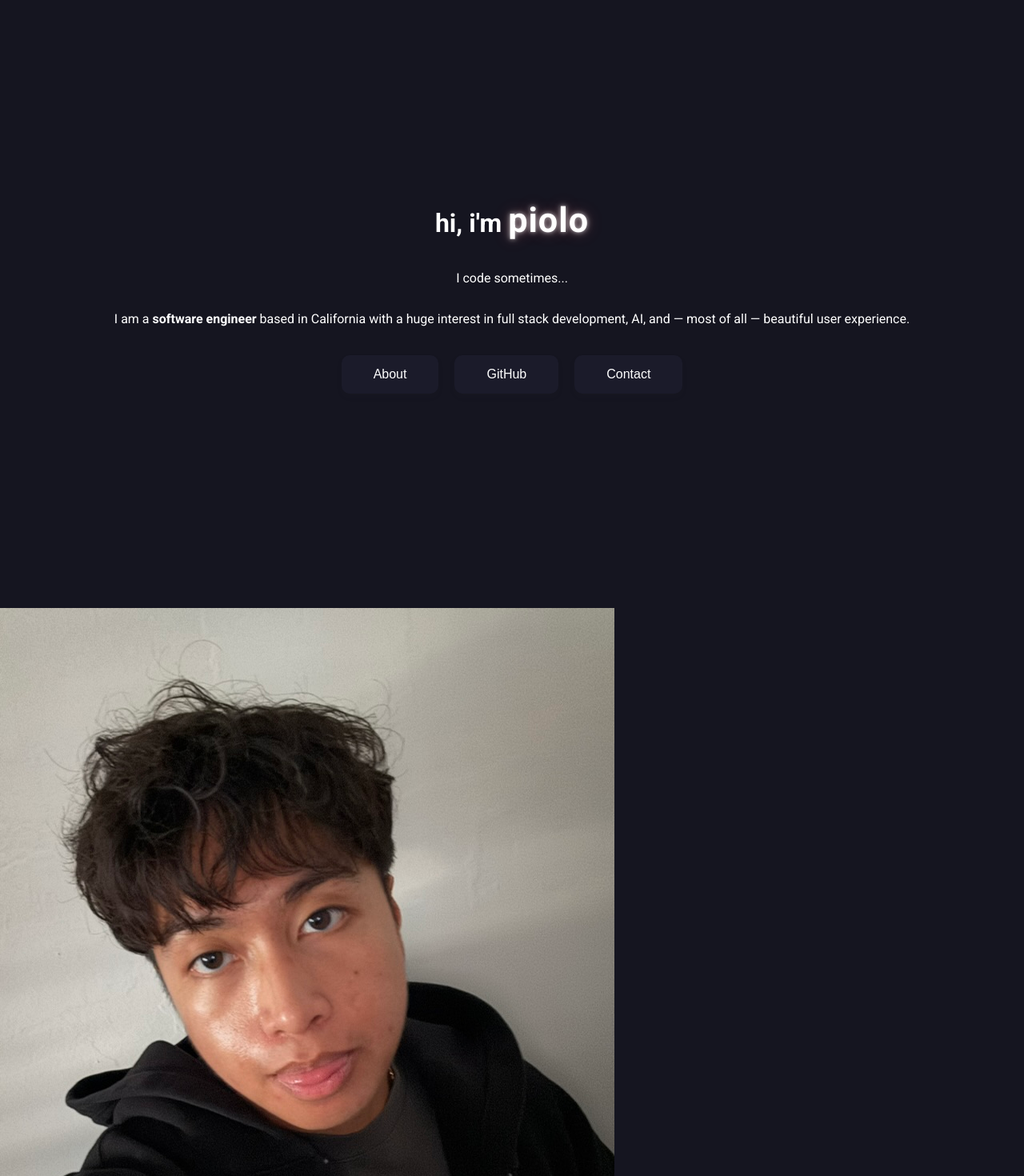
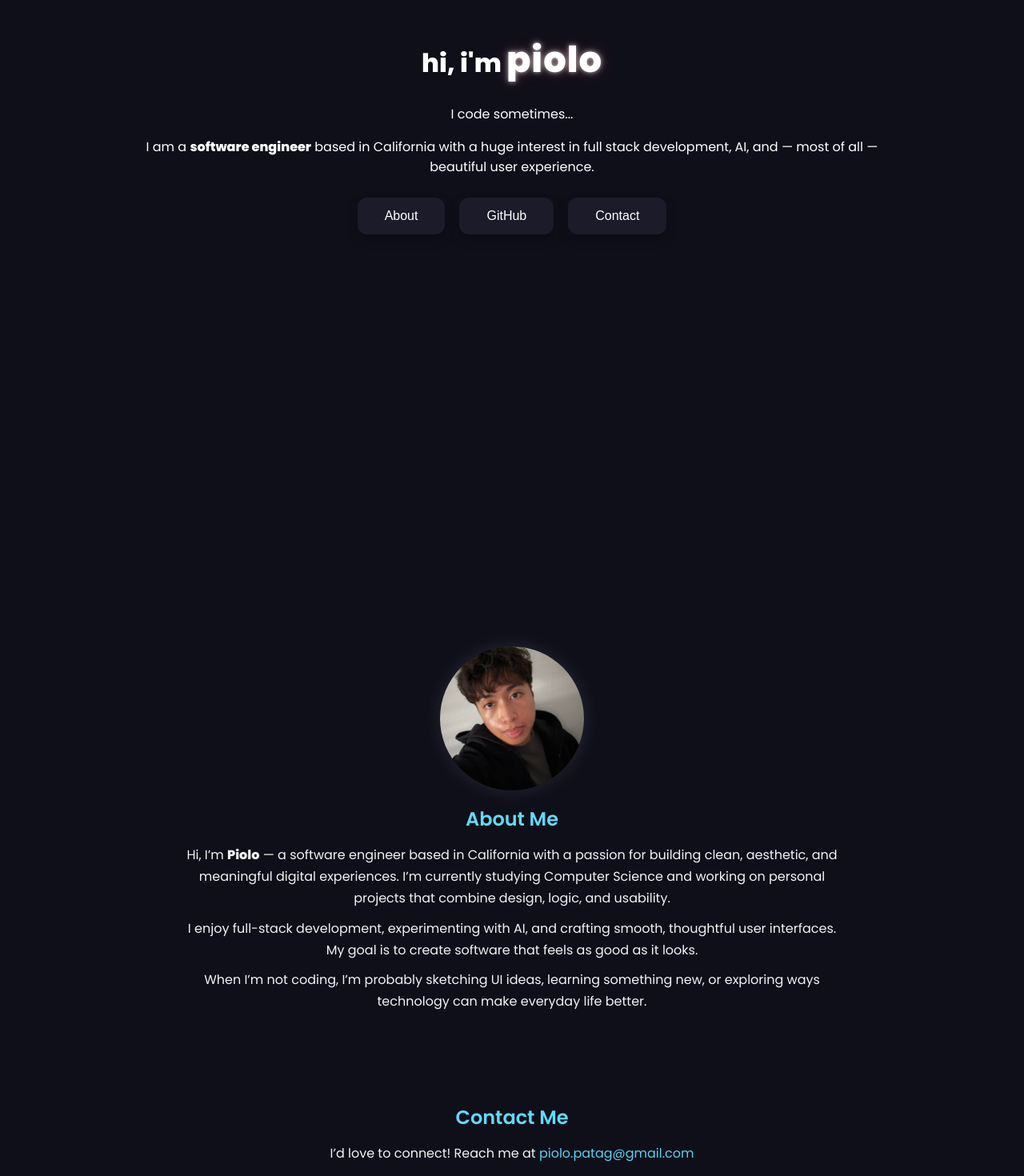
Before and after one commit to spiderpilo/spiderpilo.github.io, a React (Create React App) app: page / in a window 1280 px wide. Shown: the part 40-1510 px from the top of the page at 80% size. Built offline with nearby package versions, Linux system fonts and the light colour scheme.

Commit message:
Center sections + circular photo + tidy styles

```diff
--- a/src/App.css
+++ b/src/App.css
@@ -1,63 +1,120 @@
-@import url('https://fonts.googleapis.com/css2?family=Roboto:wght@400;700&display=swap');
+@import url('https://fonts.googleapis.com/css2?family=Poppins:wght@400;600;800&display=swap');
 
-.centered {
-    display: flex;
-    justify-content: center;
-    align-items: center;
-    height: 100vh;
-    text-align: center;
-    flex-direction: column;
+/* ----- Base ----- */
+:root {
+  --bg: #0f0f1a;
+  --panel: #151520;
+  --text: #ffffff;
+  --muted: #b8b8c6;
+  --accent: #61dafb;
+  --btn: #1b1b2a;
+  --btn-hover: #254c74;
 }
 
-body {
-    margin: 0;
-    padding: 0;
-    background-color: #151520; /* Dark background */
-    color: white;
-    font-family: 'Roboto', sans-serif;
+* { box-sizing: border-box; }
+
+html, body {
+  margin: 0;
+  padding: 0;
+  background: var(--bg);
+  color: var(--text);
+  font-family: 'Poppins', system-ui, -apple-system, Segoe UI, Roboto, Arial, sans-serif;
+}
+
+.page-wrapper {
+  display: flex;
+  flex-direction: column;
+  align-items: center;
+}
+
+/* ----- Hero ----- */
+.centered.hero {
+  min-height: 100vh;
+  width: min(100%, 980px);
+  padding: 60px 20px;
+  text-align: center;
+}
+
+.bold-name {
+  font-weight: 800;
+  font-size: 2.8rem;
+  letter-spacing: 1px;
+  color: #fff;
+  text-shadow:
+    0 0 5px rgba(255, 255, 255, 0.5),
+    0 0 10px rgba(255, 255, 255, 0.35),
+    0 0 20px rgba(255, 100, 100, 0.25);
+}
+
+/* ----- Buttons ----- */
+.button-row {
+  display: flex;
+  gap: 18px;
+  justify-content: center;
+  margin-top: 26px;
+  flex-wrap: wrap;
 }
 
 .my-button {
-    background-color: #1b1b2a;   /* Button background */
-    color: white;                /* Text color */
-    padding: 15px 40px;          /* Button size */
-    font-size: 16px;             /* Text size */
-    border: none;                /* Remove default border */
-    border-radius: 10px;         /* Rounded corners */
-    cursor: pointer;             /* Pointer on hover */
-    transition: all 0.3s ease;   /* Smooth hover */
-    box-shadow: 0 4px 6px rgba(41, 40, 40, 0.1); /* Soft shadow */
-}
-
-.button-row {
-    padding: 0 20px;
-    display: flex;
-    gap: 20px;                   /* Space between buttons */
-    justify-content: center;
-    margin-top: 20px;
+  background: var(--btn);
+  color: var(--text);
+  padding: 14px 34px;
+  font-size: 16px;
+  border: none;
+  border-radius: 12px;
+  cursor: pointer;
+  transition: transform 0.25s ease, background 0.25s ease, box-shadow 0.25s ease;
+  box-shadow: 0 6px 14px rgba(0,0,0,0.25);
 }
 
 .my-button:hover {
-    transform: scale(1.25);
-    background-color: #254c74; /* Hover color */
+  transform: translateY(-1px) scale(1.03);
+  background: var(--btn-hover);
+  box-shadow: 0 10px 18px rgba(0,0,0,0.3);
 }
 
-.bold-name {
-    font-weight: 900;
-    font-size: 2.7rem;
-    letter-spacing: 1px;
-    color: #ffffff;
-    text-shadow:
-        0 0 5px rgba(255, 255, 255, 0.5),
-        0 0 10px rgba(255, 255, 255, 0.4),
-        0 0 20px rgba(255, 100, 100, 0.3);
+/* ----- Sections ----- */
+.section {
+  width: min(100%, 860px);
+  padding: 48px 20px;
+  margin-inline: auto;
+  text-align: center;           /* keep text centered */
 }
 
-img.profile-pic {
-    width: 180px;
-    height: 180px;
-    border-radius: 50%;
-    object-fit: cover;
-    box-shadow: 0 0 20px rgba(255, 255, 255, 0.1);
-    margin-bottom: 20px;
+.section h2 {
+  margin: 8px 0 14px;
+  color: var(--accent);
+  font-weight: 600;
 }
+
+.section p {
+  color: var(--text);
+  opacity: 0.95;
+  line-height: 1.7;
+  margin: 10px auto;
+}
+
+/* About image */
+.profile-photo {
+  width: 180px;
+  height: 180px;
+  border-radius: 50%;          /* perfect circle */
+  object-fit: cover;           /* crop nicely */
+  display: block;
+  margin: 0 auto 18px;
+  box-shadow: 0 0 24px rgba(255, 255, 255, 0.1);
+}
+
+/* Links */
+.email-link {
+  color: var(--accent);
+  text-decoration: none;
+}
+.email-link:hover { text-decoration: underline; }
+
+/* ----- Responsive tweaks ----- */
+@media (max-width: 640px) {
+  .bold-name { font-size: 2.2rem; }
+  .profile-photo { width: 140px; height: 140px; }
+  .my-button { padding: 12px 26px; }
+}
--- a/src/App.js
+++ b/src/App.js
@@ -2,7 +2,7 @@ import './App.css';
 import { motion } from 'framer-motion';
 import profilePic from './Assets/6B0C5008-51E3-48A1-BA54-9009B1713076_1_105_c.jpeg';
 
-// Animation settings
+// Parent animation: controls overall group and staggering
 const container = {
   hidden: { opacity: 0 },
   visible: {
@@ -11,6 +11,7 @@ const container = {
   }
 };
 
+// Individual button animation
 const item = {
   hidden: { opacity: 0, x: -20 },
   visible: {
@@ -22,7 +23,7 @@ const item = {
 
 function App() {
   const handleGitHubClick = () => {
-    window.open('https://github.com/spiderpilo', '_blank');
+    window.open('https://github.com/spiderpilo', '_blank', 'noopener,noreferrer');
   };
 
   const handleAboutClick = () => {
@@ -42,12 +43,13 @@ function App() {
         animate={{ opacity: 1, y: 0 }}
         transition={{ duration: 1, ease: 'easeOut' }}
       >
-        <h1>hi, i&apos;m <span className="bold-name">piolo</span></h1>
+        <h1>
+          hi, i&apos;m <span className="bold-name">piolo</span>
+        </h1>
         <p>I code sometimes...</p>
         <p>
-          I am a <b>software engineer</b> based in California with a huge interest
-          in full stack development, AI, and — most of all — beautiful user
-          experience.
+          I am a <b>software engineer</b> based in California with a huge interest in full stack
+          development, AI, and — most of all — beautiful user experience.
         </p>
 
         <motion.div
@@ -56,33 +58,30 @@ function App() {
           initial="hidden"
           animate="visible"
         >
-          {/* About */}
           <motion.button
             className="my-button"
             variants={item}
-            whileHover={{ scale: 1.2 }}
+            whileHover={{ scale: 1.15 }}
             transition={{ type: 'spring', stiffness: 300 }}
             onClick={handleAboutClick}
           >
             About
           </motion.button>
 
-          {/* GitHub */}
           <motion.button
             className="my-button"
             variants={item}
-            whileHover={{ scale: 1.2 }}
+            whileHover={{ scale: 1.15 }}
             transition={{ type: 'spring', stiffness: 300 }}
             onClick={handleGitHubClick}
           >
             GitHub
           </motion.button>
 
-          {/* Contact */}
           <motion.button
             className="my-button"
             variants={item}
-            whileHover={{ scale: 1.2 }}
+            whileHover={{ scale: 1.15 }}
             transition={{ type: 'spring', stiffness: 300 }}
             onClick={handleContactClick}
           >
@@ -92,21 +91,21 @@ function App() {
       </motion.div>
 
       {/* ABOUT SECTION */}
-      <section id="about" className="about-section">
+      <section id="about" className="section about-section">
         <motion.img
           src={profilePic}
           alt="Piolo"
           className="profile-photo"
           initial={{ opacity: 0, scale: 0.9 }}
           whileInView={{ opacity: 1, scale: 1 }}
-          transition={{ duration: 0.8, ease: 'easeOut' }}
+          transition={{ duration: 0.6, ease: 'easeOut' }}
         />
         <h2>About Me</h2>
         <p>
-          Hi, I’m <b>Piolo</b> — a software engineer based in California with a
-          passion for building clean, aesthetic, and meaningful digital experiences.
-          I’m currently studying Computer Science and working on personal projects
-          that combine design, logic, and usability.
+          Hi, I’m <b>Piolo</b> — a software engineer based in California with a passion for
+          building clean, aesthetic, and meaningful digital experiences. I’m currently
+          studying Computer Science and working on personal projects that combine design,
+          logic, and usability.
         </p>
         <p>
           I enjoy full-stack development, experimenting with AI, and crafting smooth,
@@ -120,11 +119,11 @@ function App() {
       </section>
 
       {/* CONTACT SECTION */}
-      <section id="contact" className="contact-section">
+      <section id="contact" className="section contact-section">
         <h2>Contact Me</h2>
         <p>
-          I’d love to connect! Feel free to reach out at{' '}
-          <a href="mailto:piolo.patag@gmail.com" className="email-link">
+          I’d love to connect! Reach me at{' '}
+          <a className="email-link" href="mailto:piolo.patag@gmail.com">
             piolo.patag@gmail.com
           </a>
         </p>
```
